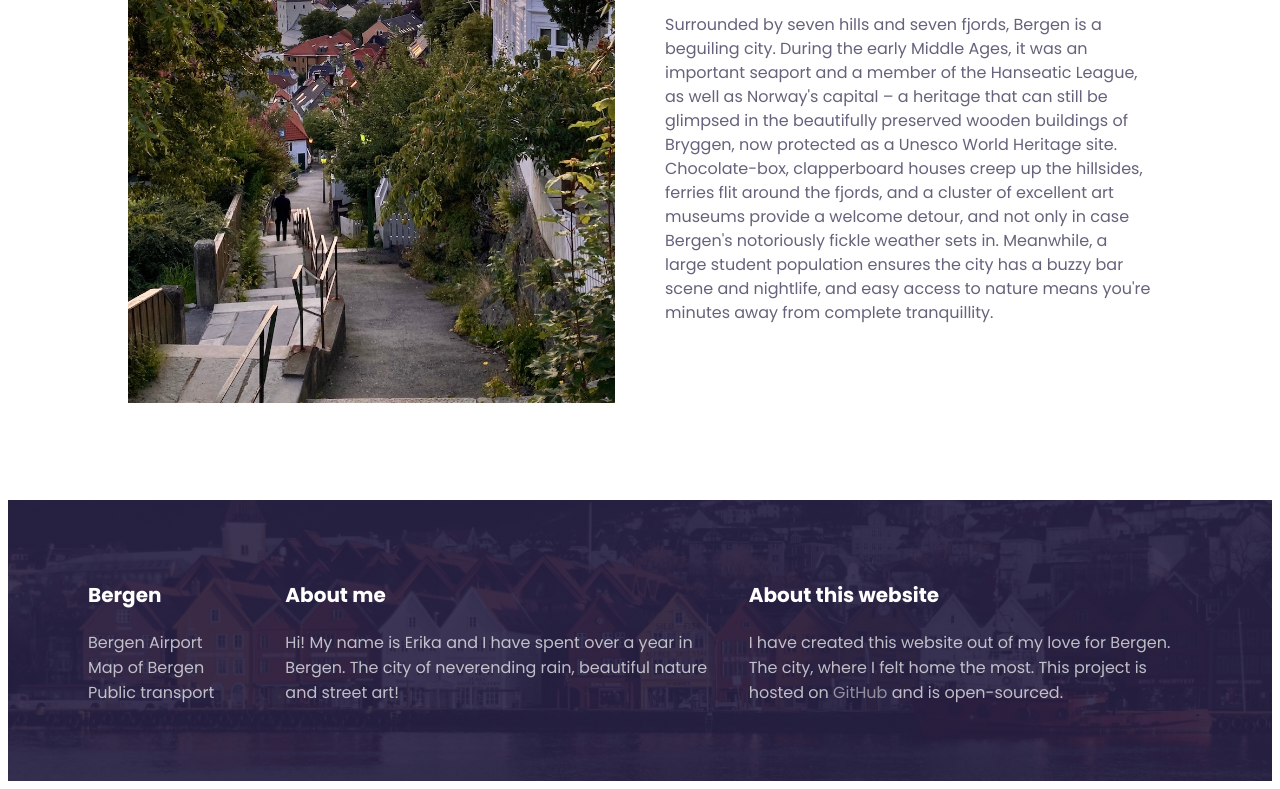
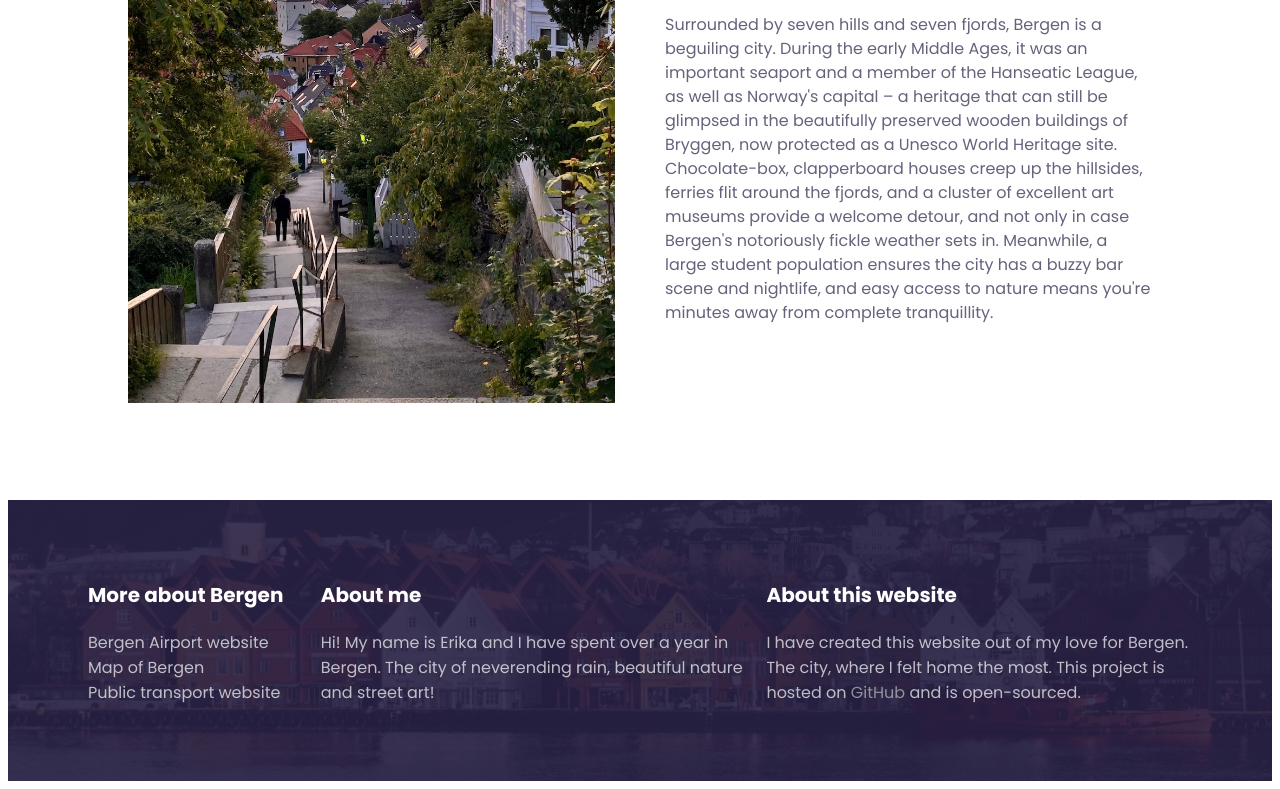
Before and after one commit to ErikaCuby/bergen-travel-project, a plain HTML site: page index.html in a window 1280 px wide. Shown: the part 1021-1810 px from the top of the page. Drawn offline with Linux system fonts and the light colour scheme.

Commit message:
Added more hidden paragraphs

```diff
--- a/index.html
+++ b/index.html
@@ -58,14 +58,14 @@
     <footer>
       <div class="footer-container">
         <div>
-          <h3>Bergen</h3>
+          <h3><span class="hidden-paragraph">More about </span>Bergen</h3>
           <ul>
             <li>
               <a
                 href="https://avinor.no/en/airport/bergen-airport/"
                 target="_blank"
                 title="Avinor"
-                >Bergen Airport</a
+                >Bergen Airport<span class="hidden-paragraph"> website</span></a
               >
             </li>
             <li>
@@ -81,7 +81,7 @@
                 href="https://www.skyss.no/en/travel/timetables-and-maps/timetables-bus/"
                 target="_blank"
                 title="skyss"
-                >Public transport</a
+                >Public transport <span class="hidden-paragraph">website</span></a
               >
             </li>
           </ul>
--- a/style.css
+++ b/style.css
@@ -87,7 +87,7 @@ footer {
 }
 .footer-container {
   display: grid;
-  grid-template-columns: 1fr 2.5fr 2.5fr;
+  grid-template-columns: 1fr 2fr 2fr;
   grid-gap: 20px;
 }
 footer h3 {
@@ -107,7 +107,7 @@ footer ul {
   padding: 0;
 }
 
-@media (max-width: 900px) {
+@media (max-width: 850px) {
   header {
     padding: 60px 0;
   }
@@ -140,7 +140,7 @@ footer ul {
     font-size: 14px;
     line-height: 1;
   }
-  .introduction .hidden-paragraph {
+  .hidden-paragraph {
     display: none;
   }
   .introduction p {
```
